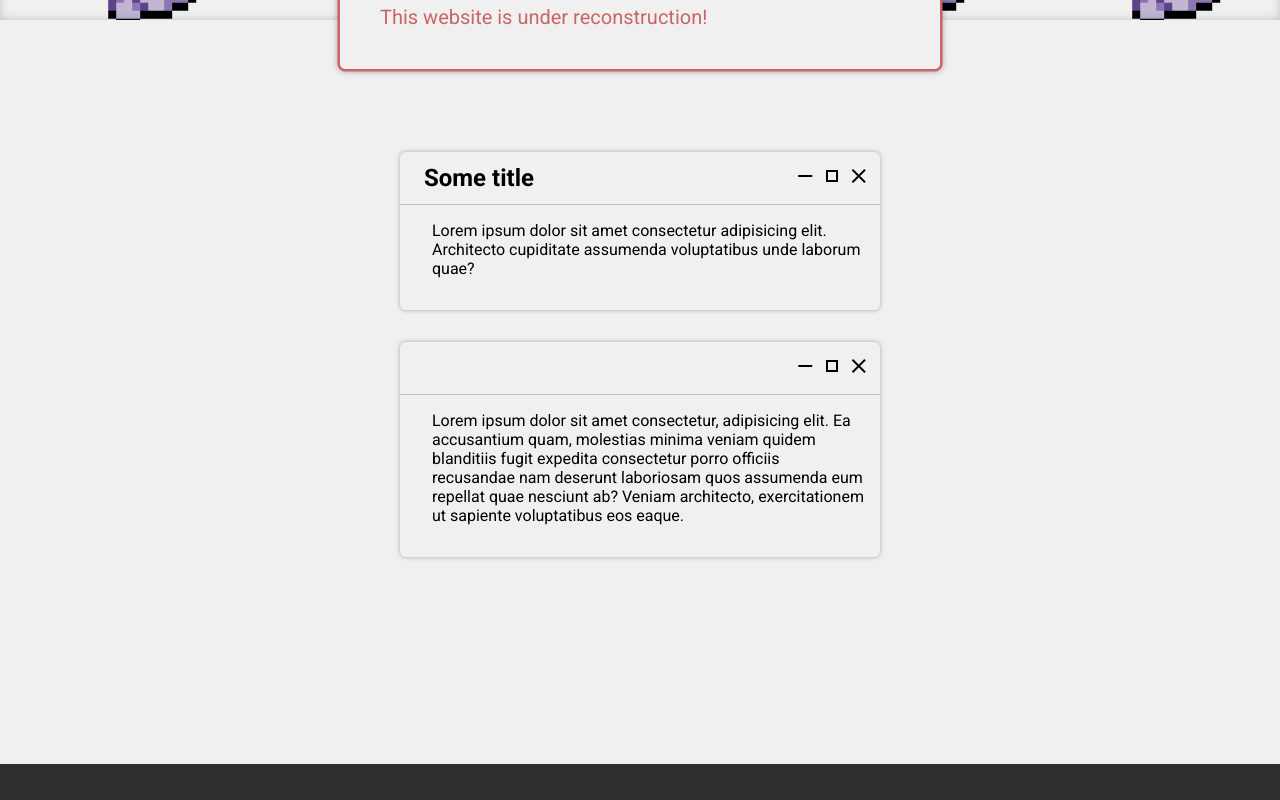
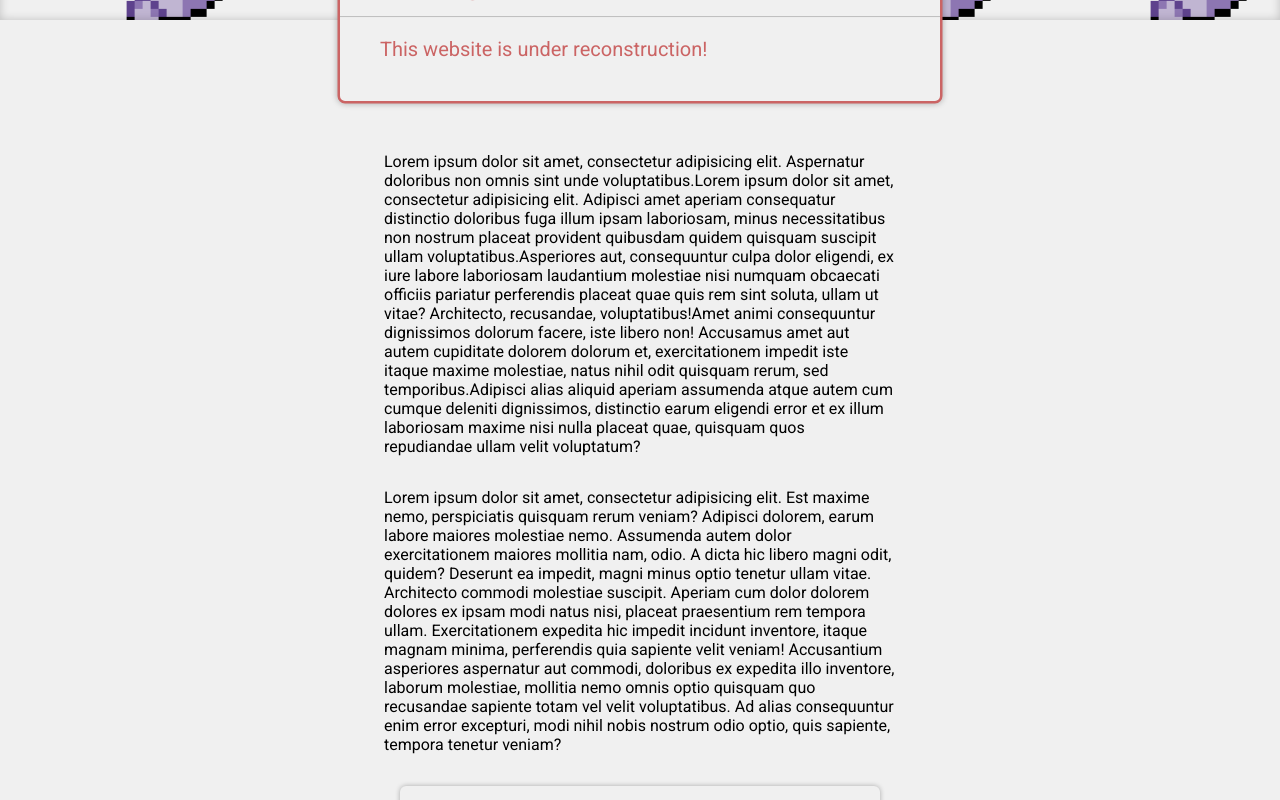
Before and after one commit to Avatcher/Website, a React (Create React App) app: page / in a window 1280 px wide. Shown: the part 380-1180 px from the top of the page. Built offline with nearby package versions, Linux system fonts and the light colour scheme.

Commit message:
Add margin to Storyline elements

```diff
--- a/src/components/Storyline.css
+++ b/src/components/Storyline.css
@@ -1,13 +1,13 @@
 
 .Storyline {
     min-height: 100vh;
-    width: 50vw;
+    width: 40vw;
     margin: auto;
     padding: 2em;
 }
 
 .Storyline > * {
-    margin: 0 auto 0 auto;
+    margin: 2em auto 0 auto;
 }
 
 .Banner + .Storyline {
--- a/src/pages/Homepage.jsx
+++ b/src/pages/Homepage.jsx
@@ -12,11 +12,16 @@ export default function Homepage() {
                 <Article title="Warning!" style={{ "border": "var(--color-red) solid 2px", transform: "scale(1.25)", "margin-bottom": "4em", color: "var(--color-red)" }}>
                     This website is under reconstruction!
                 </Article>
-                <Blank size="2em" />
+                <p>
+                    Lorem ipsum dolor sit amet, consectetur adipisicing elit. Aspernatur doloribus non omnis sint unde voluptatibus.
+                    <span>Lorem ipsum dolor sit amet, consectetur adipisicing elit. Adipisci amet aperiam consequatur distinctio doloribus fuga illum ipsam laboriosam, minus necessitatibus non nostrum placeat provident quibusdam quidem quisquam suscipit ullam voluptatibus.</span><span>Asperiores aut, consequuntur culpa dolor eligendi, ex iure labore laboriosam laudantium molestiae nisi numquam obcaecati officiis pariatur perferendis placeat quae quis rem sint soluta, ullam ut vitae? Architecto, recusandae, voluptatibus!</span><span>Amet animi consequuntur dignissimos dolorum facere, iste libero non! Accusamus amet aut autem cupiditate dolorem dolorum et, exercitationem impedit iste itaque maxime molestiae, natus nihil odit quisquam rerum, sed temporibus.</span><span>Adipisci alias aliquid aperiam assumenda atque autem cum cumque deleniti dignissimos, distinctio earum eligendi error et ex illum laboriosam maxime nisi nulla placeat quae, quisquam quos repudiandae ullam velit voluptatum?</span>
+                </p>
+                <p>
+                    Lorem ipsum dolor sit amet, consectetur adipisicing elit. Est maxime nemo, perspiciatis quisquam rerum veniam? Adipisci dolorem, earum labore maiores molestiae nemo. Assumenda autem dolor exercitationem maiores mollitia nam, odio. A dicta hic libero magni odit, quidem? Deserunt ea impedit, magni minus optio tenetur ullam vitae. Architecto commodi molestiae suscipit. Aperiam cum dolor dolorem dolores ex ipsam modi natus nisi, placeat praesentium rem tempora ullam. Exercitationem expedita hic impedit incidunt inventore, itaque magnam minima, perferendis quia sapiente velit veniam! Accusantium asperiores aspernatur aut commodi, doloribus ex expedita illo inventore, laborum molestiae, mollitia nemo omnis optio quisquam quo recusandae sapiente totam vel velit voluptatibus. Ad alias consequuntur enim error excepturi, modi nihil nobis nostrum odio optio, quis sapiente, tempora tenetur veniam?
+                </p>
                 <Article title="Some title">
                     Lorem ipsum dolor sit amet consectetur adipisicing elit. Architecto cupiditate assumenda voluptatibus unde laborum quae?
                 </Article>
-                <Blank size="2em" />
                 <Article>
                     Lorem ipsum dolor sit amet consectetur, adipisicing elit. Ea accusantium quam, molestias minima veniam quidem blanditiis fugit expedita consectetur porro officiis recusandae nam deserunt laboriosam quos assumenda eum repellat quae nesciunt ab? Veniam architecto, exercitationem ut sapiente voluptatibus eos eaque.
                 </Article>
```
